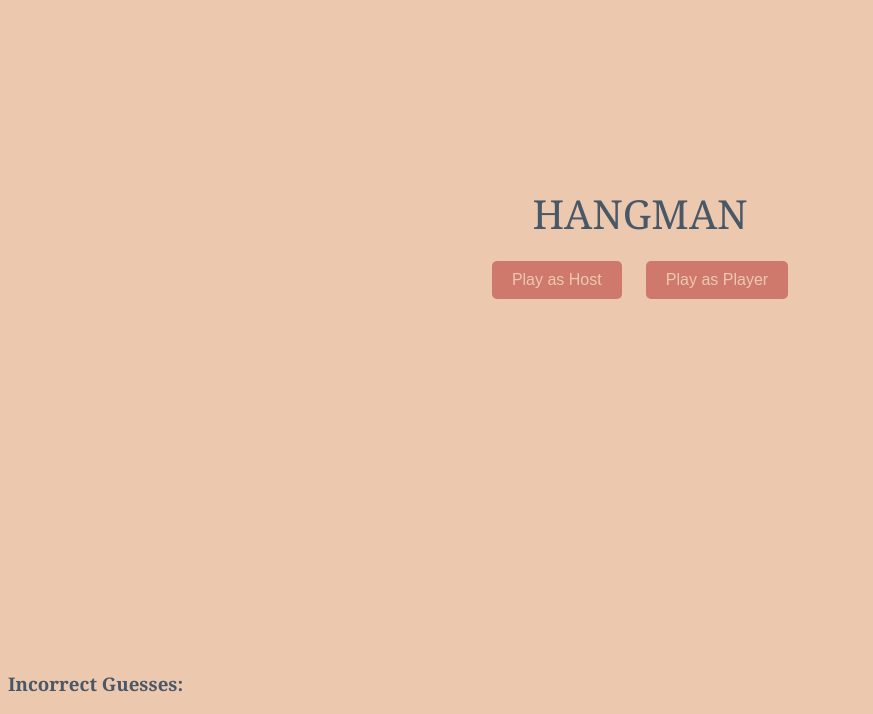
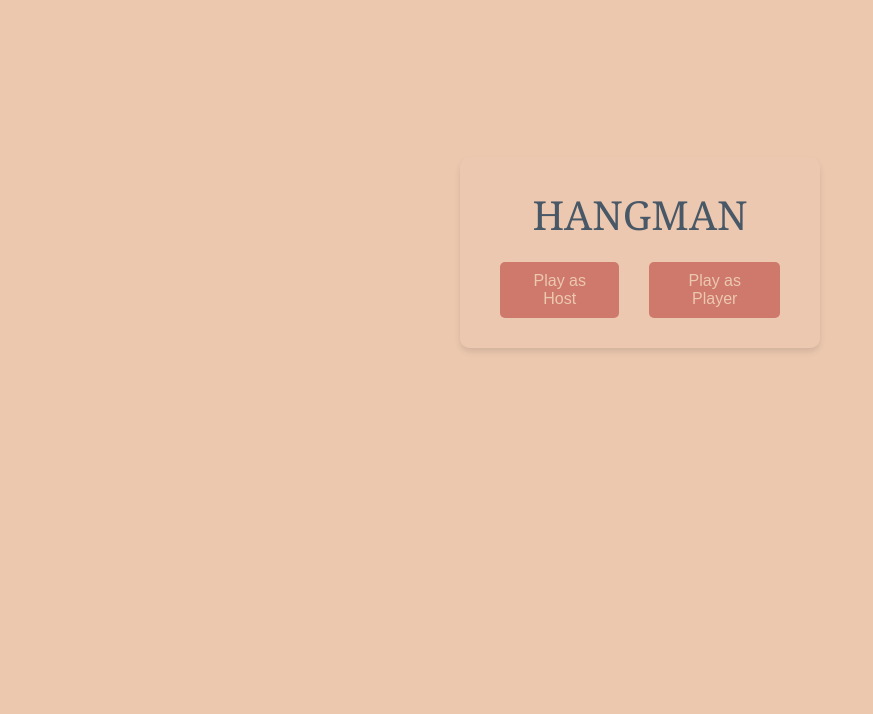
Before and after one commit to costad3atwit/Hangman-Network-App, a Flask app: page / in a window 1280 px wide. Shown: the part 156-870 px from the top of the page, without its empty margins (0-873 px from the left). After the commit the page ends 508 px from the top, so only its background shows below. Run offline with Flask 3, Linux system fonts and the light colour scheme; some libraries are stand-ins or nearby versions.

Commit message:
Added consistant theme to all pages. (UI update)

```diff
--- a/static/styles.css
+++ b/static/styles.css
@@ -60,12 +60,25 @@ body.dark-mode {
 }
 
 /* Role Selectors */
-#role-selectors {
+#role-selectors-page {
+    display: flex;
+    flex-direction: column; /* Ensure elements stack vertically */
+    align-items: center;
+    background-color: rgba(236, 200, 175, 0.8);
+    padding: 30px;
+    border-radius: 10px;
+    box-shadow: 0 4px 6px rgba(0, 0, 0, 0.1);
+    width: 300px;
     text-align: center;
-    margin-bottom: 20px;
 }
 
-#role-selectors button {
+#role-selectors {
+    display: flex;
+    flex-direction: row; /* Ensure buttons stack vertically */
+    gap: 10px; /* Add spacing between buttons */
+}
+
+#role-selectors-page button {
     margin: 0 10px;
 }
 
@@ -115,13 +128,177 @@ body.dark-mode {
     padding-bottom: 10px
 }
 
-.hangman-art{
-    padding: 25px 25px 30% 25px;
-    display: grid;
-    place-items: center;
+/* Player Page */
+#player-page {
+    display: flex;
+    flex-direction: column;
+    align-items: center;
     justify-content: center;
-    position: absolute;
-    bottom: 0px;
-    right: 0px;
-    transform: translate(-50%,-50%);
+    text-align: center;
+    gap: 20px; /* Adds spacing between sections */
 }
+
+/* Form Styling */
+#guess-form {
+    display: flex;
+    flex-direction: column;
+    align-items: center;
+    width: 100%;
+    gap: 10px; /* Space between form elements */
+}
+
+#guess-form input[type="text"] {
+    padding: 10px;
+    font-size: 1em;
+    width: 90%;
+    border: 1px solid #CE796B;
+    border-radius: 5px;
+}
+
+#guess-form input[type="submit"] {
+    padding: 10px 20px;
+    font-size: 1em;
+    border: none;
+    border-radius: 5px;
+    background-color: #CE796B;
+    color: #ECC8AF;
+    cursor: pointer;
+    transition: background-color 0.3s ease;
+}
+
+#guess-form input[type="submit"]:hover {
+    background-color: #C18C5D;
+}
+
+/* Game Status */
+#player-page h2 {
+    font-size: 1.5em;
+    color: #495867;
+}
+
+#player-page p {
+    font-size: 1em;
+    margin: 5px 0;
+    color: #495867;
+}
+
+/* Parent Container for Row */
+.game-row {
+    display: flex;
+    justify-content: center; /* Centers all items horizontally */
+    align-items: flex-start; /* Aligns items to the top */
+    gap: 20px; /* Adds space between the columns */
+    margin: 20px auto;
+    max-width: 900px;
+}
+
+/* Each Box Style */
+.hangman-art-box, .guessing-box, .game-status-box {
+    background-color: rgba(236, 200, 175, 0.8); /* Light background */
+    padding: 20px;
+    border-radius: 10px;
+    box-shadow: 0 4px 6px rgba(0, 0, 0, 0.1);
+    text-align: center;
+    width: 30%; /* Ensures all boxes are equal in width */
+    min-width: 200px; /* Prevents boxes from becoming too narrow */
+}
+
+/* Hangman Art Section */
+.hangman-art-box .hangman {
+    font-size: 1.2em;
+    color: #495867;
+}
+
+/* Incorrect Guesses Section */
+#incorrectGuessesDisplay {
+    margin: 20px auto;
+    padding: 10px;
+    background-color: rgba(236, 200, 175, 0.5); /* Light background */
+    border-radius: 5px;
+    text-align: center;
+    width: 90%;
+    max-width: 600px;
+}
+
+#incorrectGuessesDisplay h3 {
+    font-size: 1.2em;
+    margin-bottom: 10px;
+}
+
+#incorrectGuessesList {
+    list-style-type: none;
+    padding: 0;
+    margin: 0;
+    color: #495867;
+}
+
+#incorrectGuessesList li {
+    margin-bottom: 5px;
+    padding: 5px;
+    background-color: #ECC8AF;
+    border-radius: 3px;
+    color: #495867;
+}
+
+/* Game Status Section */
+.game-status-box p {
+    margin: 10px 0;
+    font-size: 1em;
+    color: #495867;
+}
+
+/* Guessing Section */
+.guessing-box form {
+    display: flex;
+    flex-direction: column;
+    gap: 10px; /* Space between form elements */
+}
+
+.guessing-box input[type="text"] {
+    padding: 10px;
+    font-size: 1em;
+    border: 1px solid #CE796B;
+    border-radius: 5px;
+}
+
+.guessing-box input[type="submit"] {
+    padding: 10px;
+    font-size: 1em;
+    background-color: #CE796B;
+    color: #ECC8AF;
+    border: none;
+    border-radius: 5px;
+    cursor: pointer;
+}
+
+.guessing-box input[type="submit"]:hover {
+    background-color: #C18C5D;
+}
+
+/* Parent Container for Host Row */
+.host-row {
+    display: flex;
+    flex-direction: column; /* Default to vertical stack */
+    align-items: center; /* Center content horizontally */
+    gap: 20px; /* Adds spacing between elements */
+    margin: 20px auto;
+    max-width: 900px;
+}
+
+/* Host Game Status Box */
+.host-game-status-box {
+    background-color: rgba(236, 200, 175, 0.8); /* Light background */
+    padding: 20px;
+    border-radius: 10px;
+    box-shadow: 0 4px 6px rgba(0, 0, 0, 0.1);
+    text-align: center;
+    width: 80%; /* Adjust width to fit the content */
+    max-width: 600px; /* Limits maximum size for larger screens */
+}
+
+/* Host Status Text */
+.host-game-status-box p {
+    margin: 10px 0;
+    font-size: 1.1em;
+    color: #495867;
+}
--- a/templates/index.html
+++ b/templates/index.html
@@ -20,7 +20,7 @@
       <!-- Game Title -->
       <div class="game_title">HANGMAN</div>
 
-      <div id="role-selectors" style="text-align: center;">
+      <div id="role-selectors">
         <button type="button" class="button" onclick="roleHost()">Play as Host</button>
         <button type="button" class="button" onclick="rolePlayer()">Play as Player</button>
       </div>
@@ -28,6 +28,9 @@
 
     <!-- Host Page Section -->
     <div id="host-page" style="display: none;">
+      <!-- Game Title -->
+      <div class="game_title">HANGMAN</div>
+
       <h2>Enter the Secret Word</h2>
       <form id="host-form" onsubmit="secretWordSubmission(event)">
         <label for="secret-word">Secret Word:</label>
@@ -37,26 +40,38 @@
     </div>
 
     <div id="host-view" style="display: none;">
+      <div class="host-row">
+        <!-- Game Title -->
+        <div class="game_title">HANGMAN</div>
+
+        <!-- Game Status Section -->
+        <div class="host-game-status-box">
           <h2>Game Status</h2>
-      <p id="secretWordDisplayHost">Secret Word: <span id="secretWordTextHost"></span></p>
+          <p>Secret Word: <span id="secretWordTextHost">******</span></p>
           <p>Incorrect Guesses: <span id="incorrectGuesses">0</span></p>
           <p>Letters Guessed: <span id="lettersGuessedHost">[]</span></p>
         </div>
+      </div>
+    </div>
 
     <div id="player-page" style="display: none;">
+      <!-- Game Title -->
+      <div class="game_title">HANGMAN</div>
+
+      <div class="game-row">
+
+        <!-- Guessing Section -->
+        <div class="guessing-box">
           <h2>Enter Guesses</h2>
           <form id="guess-form" onsubmit="guessSubmission(event)">
             <label for="guess">Guess:</label>
-        <input type="text" id="guess" name="guess" required><br><br>
+            <input type="text" id="guess" name="guess" required>
             <input type="submit" value="Submit">
           </form>
-      <h2>Game Status</h2>
-      <p id="secretWordDisplay">Secret Word: <span id="secretWordText">******</span></p>
-      <p>Incorrect Guesses: <span id="incorrectGuesses">0</span></p>
-      <p>Letters Guessed: <span id="lettersGuessed">[]</span></p>
+        </div>
 
-
-      <!-- Hangman Image -->
+        <!-- Hangman Art Section -->
+        <div class="hangman-art-box">
           <div class="hangman">
             <pre>
             -----
@@ -65,16 +80,18 @@
                 |
                 |
                 |
-      ===========
-        </pre>
+          ===========</pre>
           </div>
         </div>
+
+        <!-- Game Status Section -->
+        <div class="game-status-box">
+          <h2>Game Status</h2>
+          <p>Secret Word: <span id="secretWordText">******</span></p>
+          <p>Incorrect Guesses: <span id="incorrectGuesses">0</span></p>
+          <p>Letters Guessed: <span id="lettersGuessed">[]</span></p>
         </div>
-  <div id="incorrectGuessesDisplay">
-    <h3>Incorrect Guesses:</h3>
-    <ul id="incorrectGuessesList">
-      <!-- Incorrect guesses will be displayed here -->
-    </ul>
+      </div>
     </div>
 
   <script type="text/javascript" charset="utf-8">
@@ -82,10 +99,12 @@
     var currentRoom = '';
     var playerRole = '';
 
+    // Message to show a player connected to the game
     socket.on('connect', function () {
       console.log('Connected to game');
     });
 
+    // Message to show a player left the game
     socket.on('disconnect ', function() {
       console.log('Disconnected from game');
       socket.removeAllListeners(); // Remove previous listeners
@@ -108,7 +127,7 @@
     }
 
     socket.on('showHostPage', function () {
-      document.querySelector('#role-selectors').style.display = 'none';
+      document.getElementById('role-selectors-page').style.display = 'none';
       document.getElementById('host-page').style.display = 'block';
     });
 
@@ -117,13 +136,15 @@
       playerRole = 'player';
     }
 
+    // Hides role selection and shows player page
     socket.on('showPlayerPage', function () {
-      document.querySelector('#role-selectors').style.display = 'none';
+      document.getElementById('role-selectors-page').style.display = 'none';
       document.getElementById('player-page').style.display = 'flex';
     });
 
+    // Need to setup a waiting page for this
     socket.on('showWaitingPage', function () {
-      document.querySelector('#role-selectors').style.display = 'none';
+      document.getElementById('role-selectors-page').style.display = 'none';
       document.getElementById("submissionMsg").innerHTML = "Role selected! Waiting for host to setup secret word";
     });
 
```
Lines whose indentation alone changed are shown as unchanged.
